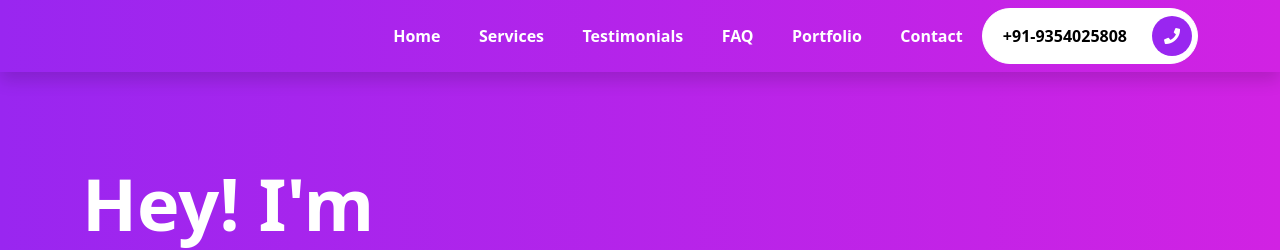
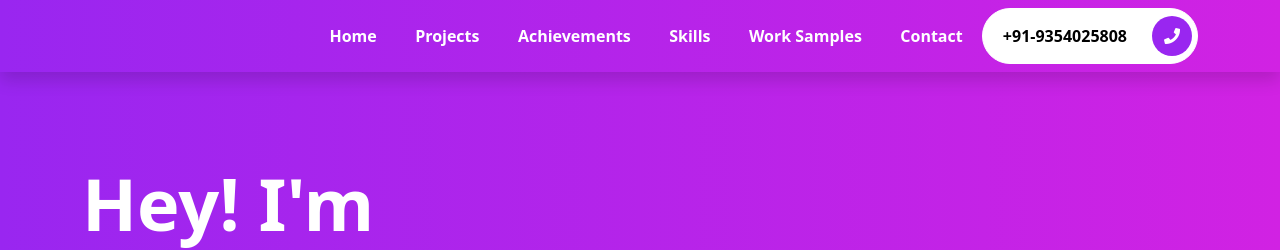
Before and after one commit to Satwik-pro/portfolio-version-2, a website: page index.html in a window 1280 px wide. Shown: the top 250 px of the page. Drawn offline with nearby package versions, Linux system fonts and the light colour scheme.

Commit message:
Change Navbar

```diff
--- a/index.html
+++ b/index.html
@@ -39,16 +39,16 @@
               <a class="nav-link active" aria-current="page" href="#">Home</a>
             </li>
             <li class="nav-item">
-              <a class="nav-link" href="#">Services</a>
+              <a class="nav-link" href="#">Projects</a>
             </li>
             <li class="nav-item">
-              <a class="nav-link" href="#">Testimonials</a>
+              <a class="nav-link" href="#">Achievements</a>
             </li>
             <li class="nav-item">
-              <a class="nav-link" href="#">FAQ</a>
+              <a class="nav-link" href="#">Skills</a>
             </li>
             <li class="nav-item">
-              <a class="nav-link" href="#">Portfolio</a>
+              <a class="nav-link" href="#">Work Samples</a>
             </li>
             <li class="nav-item">
               <a class="nav-link" href="#">Contact</a>
```
